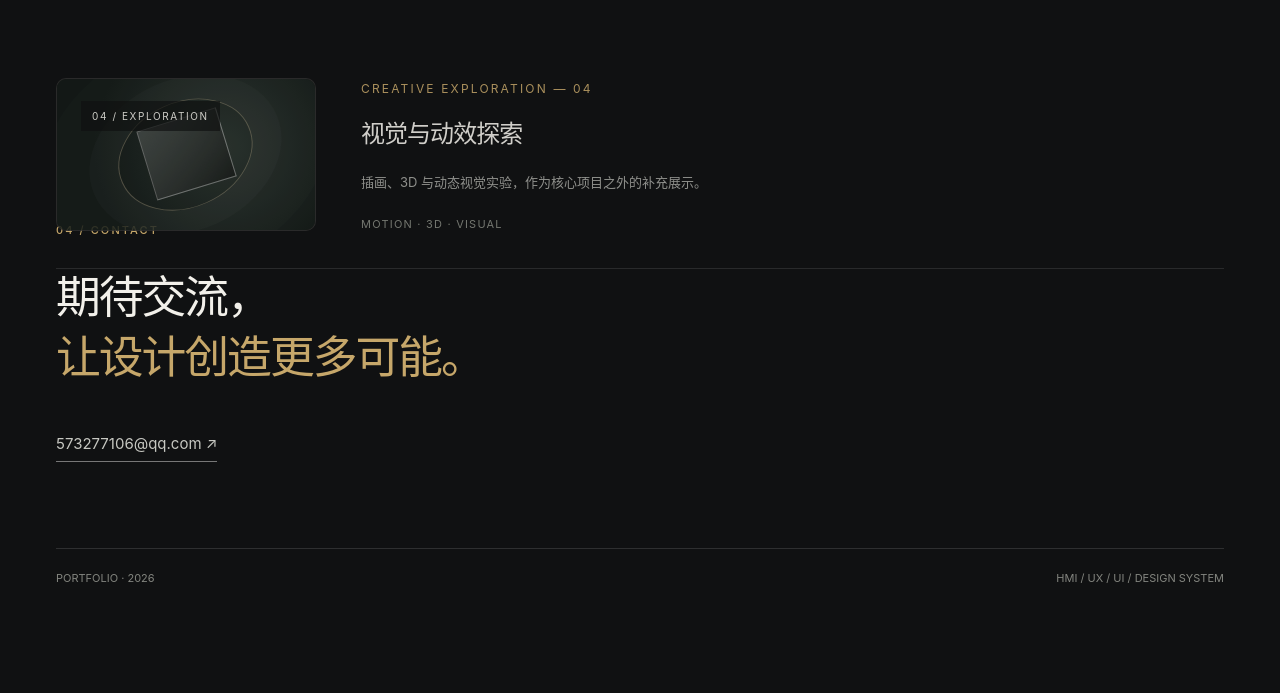
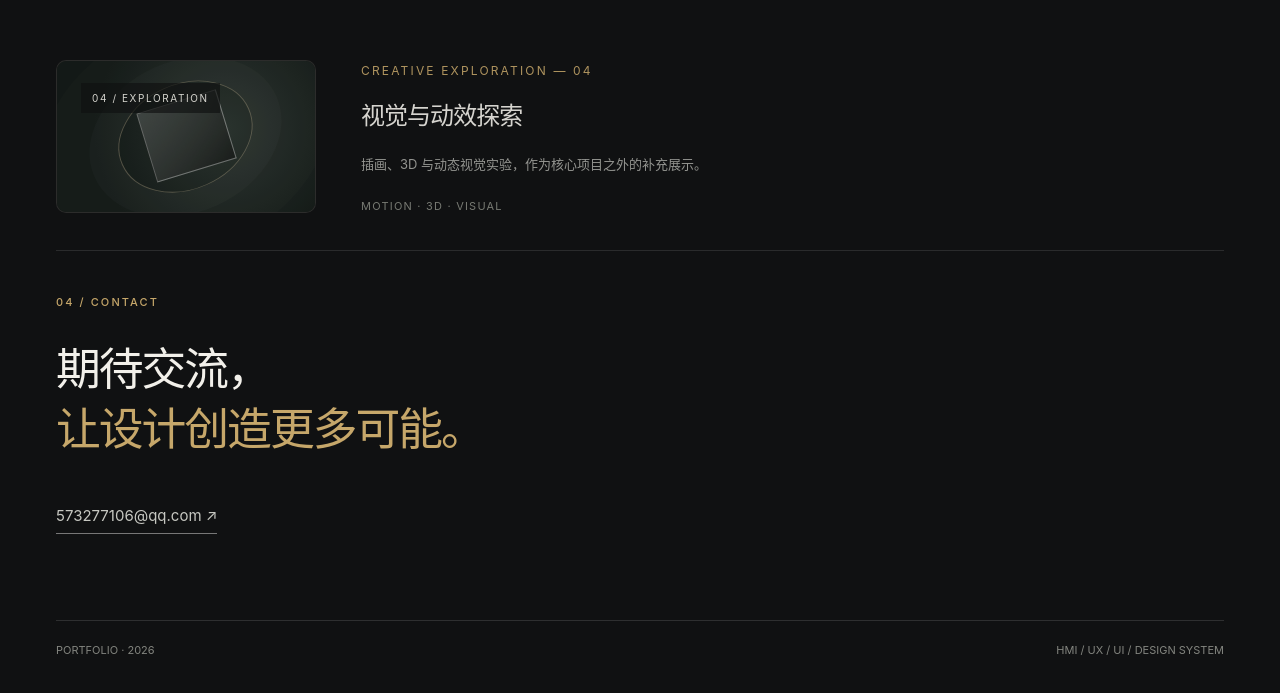
Before and after one commit to BestyYingfei/HMI-UX-Portfolio, a plain HTML site: page HMI_Portfolio_Behance_Editorial_V7/index.html in a window 1280 px wide. Shown: the part 3008-3701 px from the top of the page. Before the commit the page ends 3648 px from the top, so only its background shows below. Drawn offline with Linux system fonts and the light colour scheme.

Commit message:
Tighten fourth project spacing and separate contact

```diff
--- a/HMI_Portfolio_Behance_Editorial_V7/index.html
+++ b/HMI_Portfolio_Behance_Editorial_V7/index.html
@@ -20,13 +20,13 @@
 .project-info{padding:18px 22px}.project-visual{aspect-ratio:1.58;border-radius:14px;background:#17191b}
 .project-visual img{transition:transform 1.1s cubic-bezier(.2,.7,.2,1)}.project:hover .project-visual img{transform:scale(1.025)}
 .project-info h3{font-size:clamp(28px,2.8vw,42px)}.project-info p{max-width:440px}
-.project-secondary{position:relative;top:auto;z-index:4;min-height:0;height:auto;margin:28px 0 0;padding:24px 0;border:0;border-top:1px solid var(--line);border-radius:0;background:transparent;box-shadow:none;display:grid;grid-template-columns:260px 1fr;gap:45px;align-items:center;opacity:.88;overflow:visible}
+.project-secondary{position:relative;top:auto;z-index:4;min-height:0;height:auto;margin:-420px 0 0;padding:24px 0 28px;border:0;border-top:0;border-bottom:1px solid var(--line);border-radius:0;background:transparent;box-shadow:none;display:grid;grid-template-columns:260px 1fr;gap:45px;align-items:center;opacity:.88;overflow:visible}
 .project-secondary .project-visual{width:260px;aspect-ratio:1.7;border-radius:10px}.project-secondary .project-info{padding:8px 0}.project-secondary h3{font-size:24px}.project-secondary .project-info p{font-size:13px;margin-bottom:16px}
 .project-visual{aspect-ratio:1.58;background:#1b1c1a;position:relative;overflow:hidden;border:1px solid #ffffff17}.project-visual img{width:100%;height:100%;object-fit:cover;display:block;transition:transform .65s}.project:hover .project-visual img{transform:scale(1.035)}.project-visual .visual-label{position:absolute;left:24px;top:22px;font-size:10px;letter-spacing:.16em;color:#f1f0e9;background:#101112a9;padding:9px 11px}.project-visual .open{position:absolute;right:22px;bottom:22px;width:44px;height:44px;border:1px solid #ffffff8c;border-radius:50%;display:grid;place-items:center;font-size:20px;background:#10111288}
 .project-info .number{font-size:12px;letter-spacing:.18em;color:var(--gold)}.project-info h3{font-size:clamp(26px,2.5vw,37px);font-weight:450;letter-spacing:-.04em;line-height:1.32;margin:21px 0}.project-info p{font-size:14px;line-height:1.95;color:#a6a7a2;max-width:420px;margin:0 0 24px}.project-info .meta{font-size:11px;letter-spacing:.11em;color:#868981}.project-visual .art{position:absolute;inset:0;display:grid;place-items:center}.art.flyme{background:radial-gradient(circle at 65% 45%,#2e3832,#141b18 70%)}.art.ai{background:radial-gradient(circle at 65% 40%,#38303d,#18151b 75%)}.art .orbit{width:54%;aspect-ratio:1;border:1px solid #b7aa8c6e;border-radius:50%;transform:rotate(-24deg) scaleY(.76);box-shadow:0 0 0 30px #ffffff06,0 0 0 80px #ffffff03}.art .tile{position:absolute;width:32%;aspect-ratio:1.15;border:1px solid #ffffff55;background:linear-gradient(135deg,#ffffff2e,#151715aa);transform:rotate(-17deg)}.art .word{position:absolute;bottom:13%;left:10%;font-size:clamp(23px,3vw,43px);font-weight:380;letter-spacing:-.04em}
-.project-secondary{margin-top:-215px;padding:42px 0 28px;border-top:0;border-bottom:1px solid var(--line);display:grid;grid-template-columns:260px 1fr;gap:45px;align-items:center;opacity:.85}.project-secondary .project-visual{aspect-ratio:1.7}.project-secondary h3{font-size:24px}.project-secondary .project-info p{font-size:13px}
+.project-secondary .project-visual{aspect-ratio:1.7}.project-secondary h3{font-size:24px}.project-secondary .project-info p{font-size:13px}
 
-.contact{border-top:0;padding:90px 0 55px}.contact h2{font-size:clamp(33px,3.5vw,50px);font-weight:420;line-height:1.35;letter-spacing:-.045em;margin:30px 0 45px}.contact h2 span{color:var(--gold)}.contact a{font-size:15px;color:#c7c8c2;border-bottom:1px solid #777;padding-bottom:8px}.footer{display:flex;justify-content:space-between;margin-top:95px;padding-top:22px;border-top:1px solid var(--line);color:#83857f;font-size:11px}
+.contact{border-top:0;padding:180px 0 55px}.contact h2{font-size:clamp(33px,3.5vw,50px);font-weight:420;line-height:1.35;letter-spacing:-.045em;margin:30px 0 45px}.contact h2 span{color:var(--gold)}.contact a{font-size:15px;color:#c7c8c2;border-bottom:1px solid #777;padding-bottom:8px}.footer{display:flex;justify-content:space-between;margin-top:95px;padding-top:22px;border-top:1px solid var(--line);color:#83857f;font-size:11px}
 @media(max-width:900px){.container{width:calc(100% - 64px)}.hero-inner{grid-template-columns:1fr;gap:28px;padding:70px 0 95px}.hero{min-height:620px}.hero-description{max-width:600px}.project-main,.project:nth-child(3) .project-main{grid-template-columns:1fr;gap:24px}.project:nth-child(2) .project-main{direction:ltr}.projects{gap:18px;padding-bottom:3vh}.project{position:relative;top:auto!important;min-height:0;padding:14px}.project-main{min-height:0;grid-template-columns:1fr!important;gap:24px}.project-visual{aspect-ratio:1.8}.project-info h3{margin:12px 0}}
 @media(max-width:600px){.container{width:calc(100% - 40px)}.top{height:64px}.links{gap:16px;font-size:11px}.links a:nth-child(3){display:none}.hero{min-height:650px}.hero-inner{padding:72px 0 105px}.hero h1{font-size:clamp(36px,9vw,48px)}.hero-description p{font-size:14px}.section{padding-top:72px}.work-section{padding-top:64px}.hero .facts{gap:22px;flex-wrap:wrap}.work-heading{display:block;padding:36px 0 42px}.work-heading p{margin-top:14px}.projects{gap:18px;padding-bottom:0}.project{position:relative;top:auto!important;min-height:0;padding:12px}.project-main{min-height:0;grid-template-columns:1fr!important;gap:18px}.project-visual{aspect-ratio:1.3}.project-info h3{font-size:27px}.project-secondary{position:relative;top:auto;min-height:0;height:auto;grid-template-columns:1fr;gap:15px;margin-top:22px;padding:20px 0}.project-secondary .project-visual{width:100%;aspect-ratio:2.2}.contact{padding-top:70px}}
 @media(prefers-reduced-motion:reduce){html{scroll-behavior:auto}.project-visual img{transition:none}}
```
